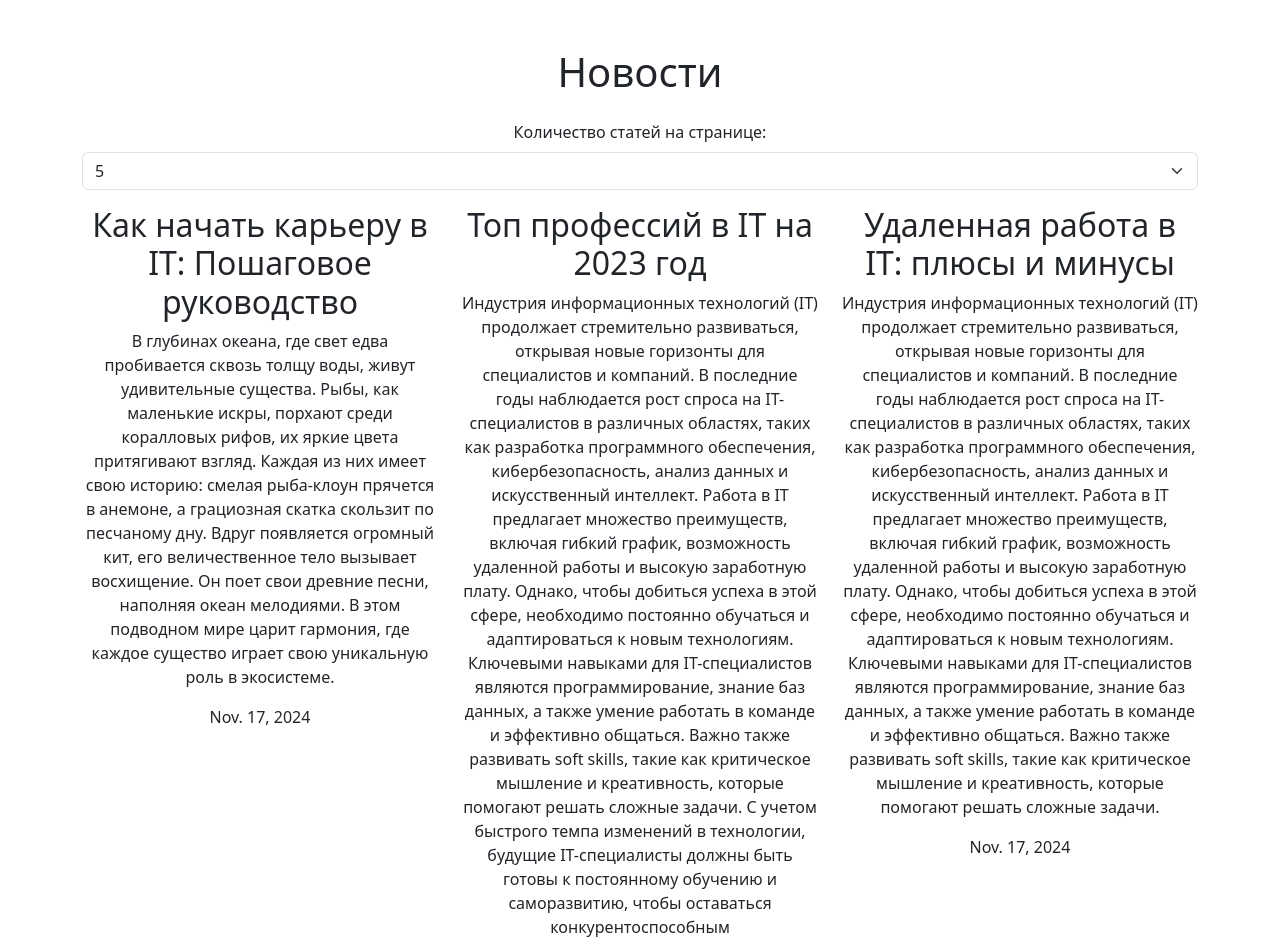
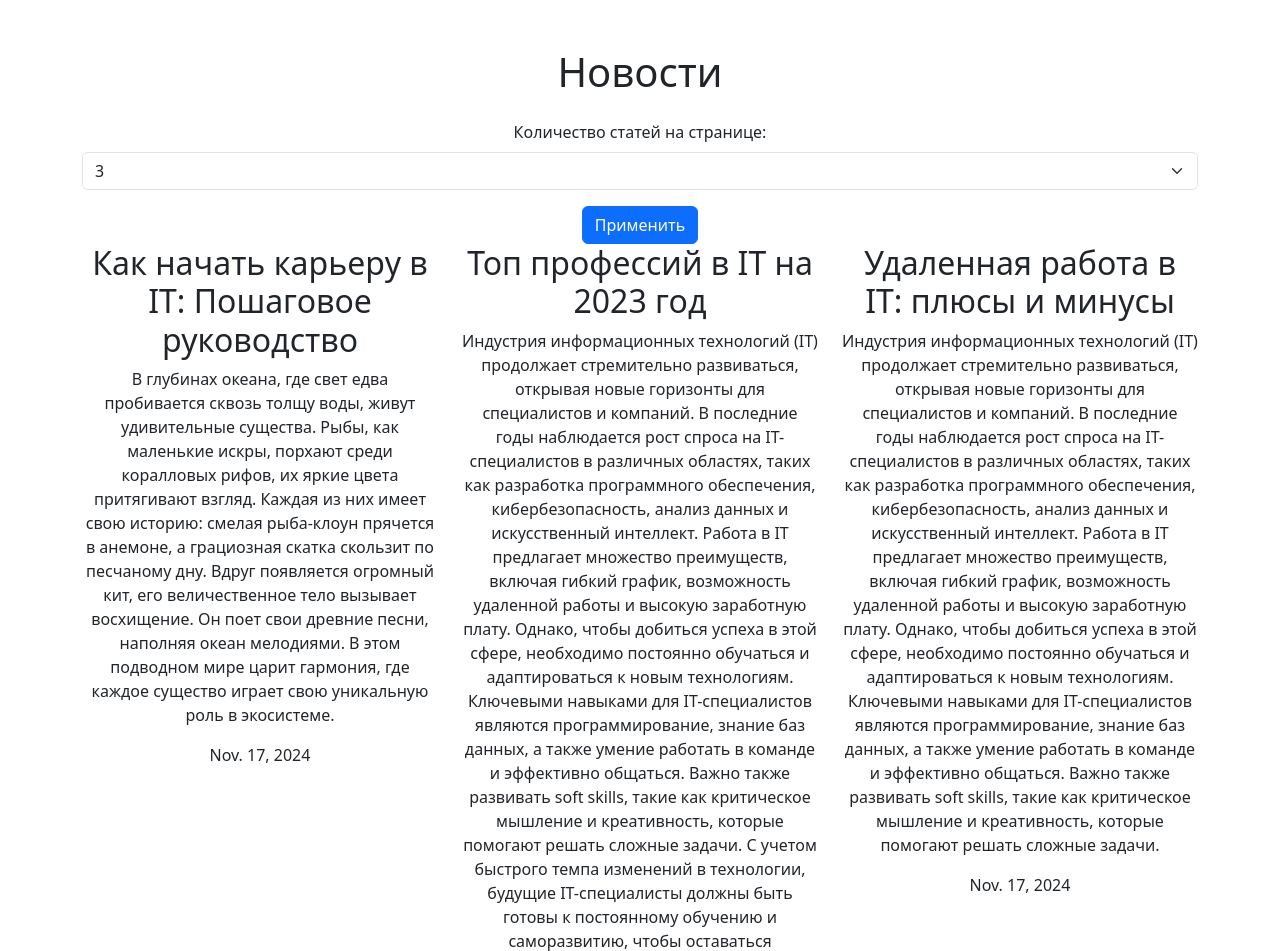
Before and after one commit to ParckerDev/UU_module_19_2, a Django app: page / in a window 1280 px wide. Shown: the top 951 px of the page. Run offline with Django 5.2, Linux system fonts and the light colour scheme; data comes from the database, SQL or seed files in the repository.

Commit message:
add articleCount function

```diff
--- a/NewsDaily/NewsDaily/urls.py
+++ b/NewsDaily/NewsDaily/urls.py
@@ -20,5 +20,5 @@ from Posts.views import index
 
 urlpatterns = [
     path('admin/', admin.site.urls),
-    path('', index)
+    path('', index, name='index')
 ]
--- a/NewsDaily/Posts/views.py
+++ b/NewsDaily/Posts/views.py
@@ -8,7 +8,8 @@ from Posts.models import Post
 def index(request):
     title = 'Главная страница'
     posts = Post.objects.all().order_by('-public_date')
-    paginator = Paginator(posts, 3)
+    article_count = request.POST.get('articleCount', 3)
+    paginator = Paginator(posts, article_count)
     page_number = request.GET.get('page')
     page_obj = paginator.get_page(page_number)
 
--- a/NewsDaily/templates/index.html
+++ b/NewsDaily/templates/index.html
@@ -11,15 +11,20 @@
     <div class="container mt-5 text-center">
         <h1 class="mb-4">Новости</h1>
 
+        <form method="POST" action="{% url 'index' %}">
+            {% csrf_token %}
             <div class="mb-3">
                 <label for="articleCount" class="form-label">Количество статей на странице:</label>
-            <select class="form-select" id="articleCount">
+                <select class="form-select" id="articleCount" name="articleCount">
+                    <option value="3">3</option>
                     <option value="5">5</option>
                     <option value="10">10</option>
                     <option value="15">15</option>
                     <option value="20">20</option>
                 </select>
             </div>
+            <button type="submit" class="btn btn-primary">Применить</button>
+        </form>
 
         <div class="row">
             {% for post in page_obj %}
```
Lines whose indentation alone changed are shown as unchanged.
